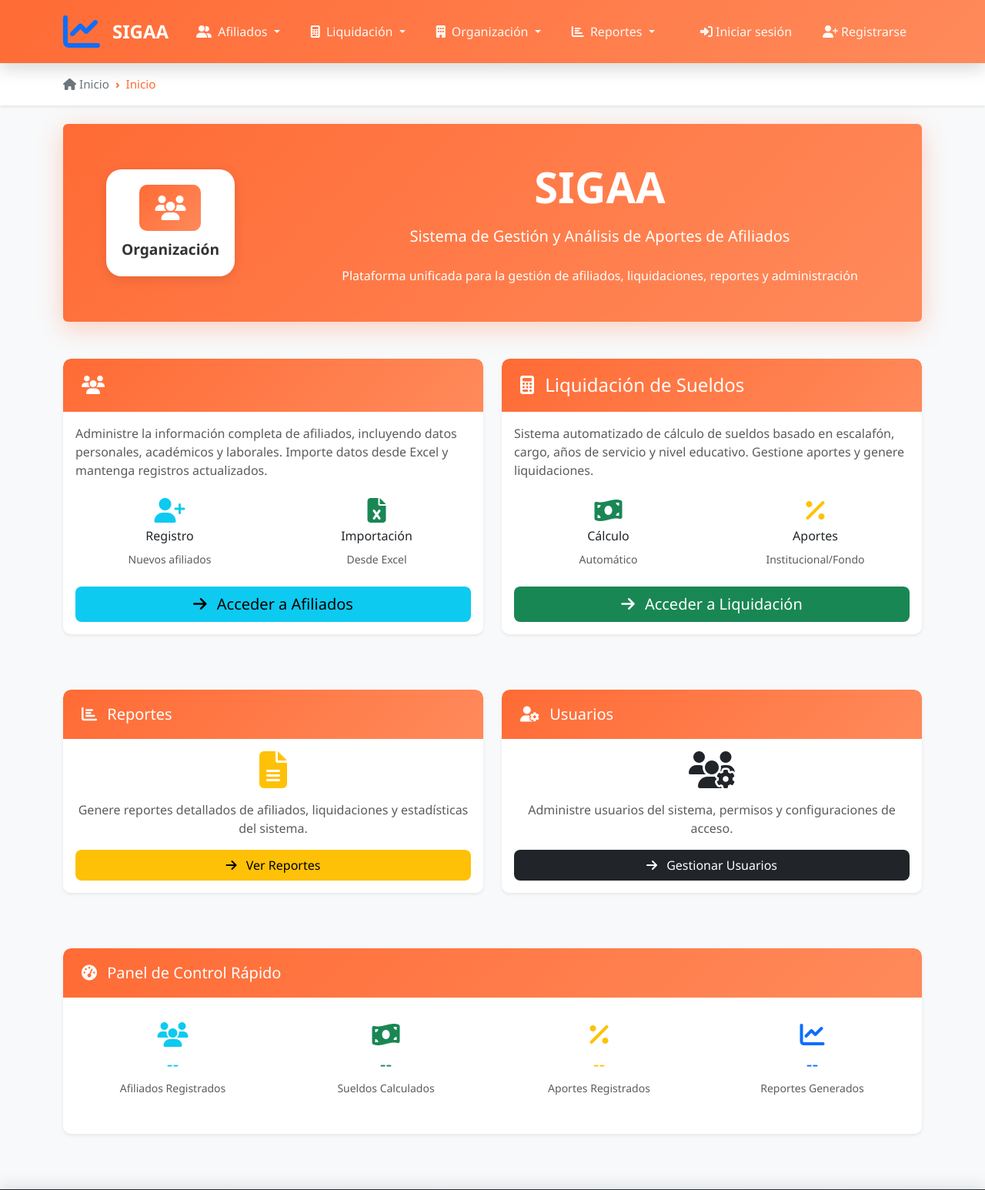
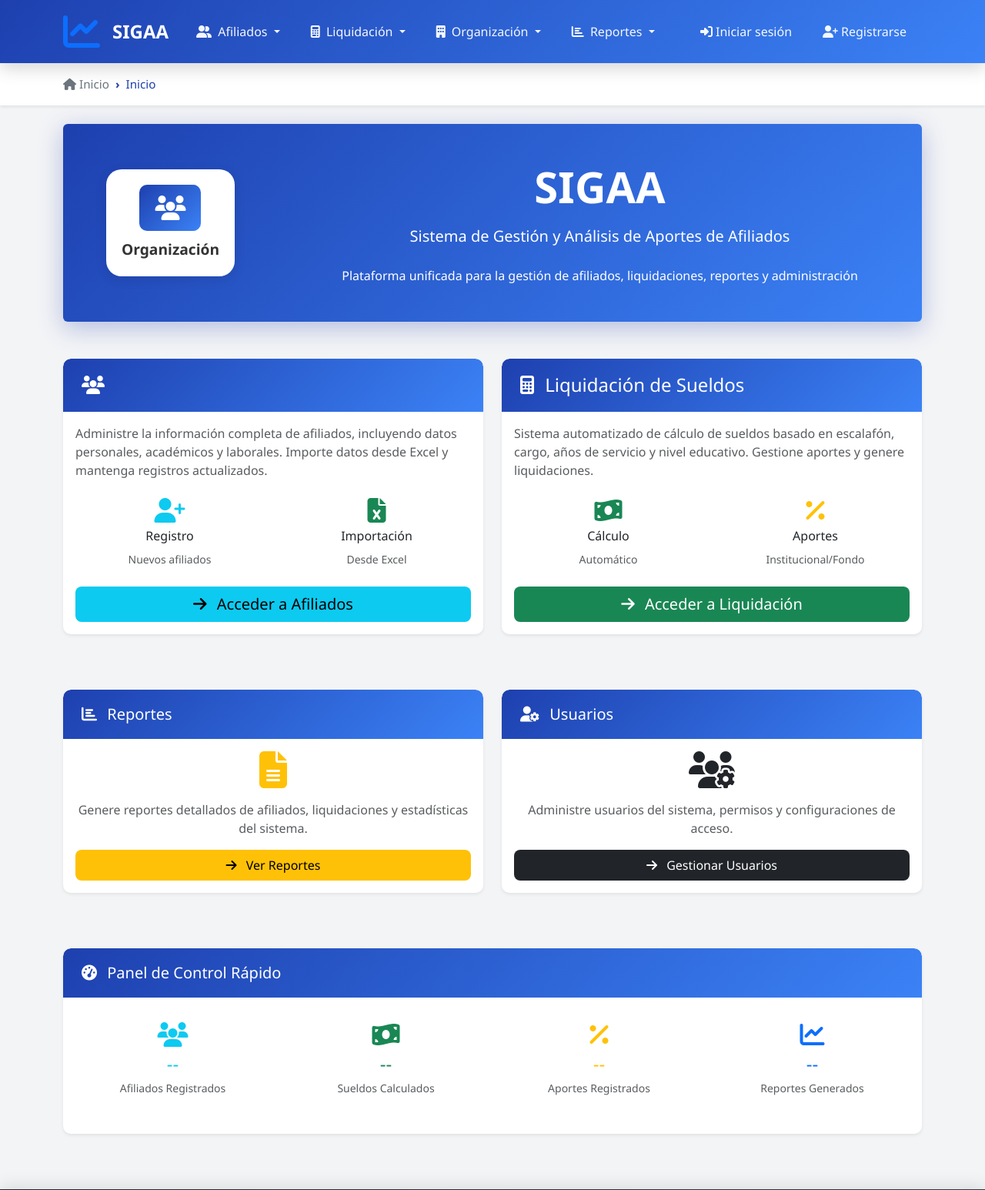
Before and after one commit to Auder20/SIGAA-DEMO, a Django app: page / in a window 1280 px wide. Shown: the top 1546 px of the page at 77% size. Run offline with Django 5.2, Linux system fonts and the light colour scheme; data that the repository does not hold is empty; parts of the project's set-up code (start-up, migrations or seed data) failed here and were passed over.

Commit message:
cambio en color de templates

```diff
--- a/afiliados/templates/afiliados/main.html
+++ b/afiliados/templates/afiliados/main.html
@@ -24,7 +24,7 @@
 <!-- Statistics Row -->
 <div class="row mb-4">
     <div class="col-lg-3 col-md-6 mb-3">
-        <div class="card" style="background: linear-gradient(135deg, #FF6B35, #FF8A5B); color: white; border: none; border-radius: 15px; box-shadow: 0 4px 15px rgba(255, 107, 53, 0.3);">
+        <div class="card" style="background: linear-gradient(135deg, #1e40af, #3b82f6); color: white; border: none; border-radius: 15px; box-shadow: 0 4px 15px rgba(30, 64, 175, 0.3);">
             <div class="card-body text-center">
                 <i class="fas fa-users fa-2x mb-3"></i>
                 <div class="stats-number" style="font-size: 2.5rem; font-weight: bold;">{{ total_afiliados|default:0 }}</div>
@@ -107,7 +107,7 @@
 <div class="row">
     <div class="col-lg-6 mb-4">
         <div class="card h-100">
-            <div class="card-header text-white" style="background: linear-gradient(135deg, #FF6B35, #FF8A5B);">
+            <div class="card-header text-white" style="background: linear-gradient(135deg, #1e40af, #3b82f6);">
                 <h5 class="card-title mb-0">
                     <i class="fas fa-database me-2"></i>
                     Gestión de Datos
@@ -135,7 +135,7 @@
 
     <div class="col-lg-6 mb-4">
         <div class="card h-100">
-            <div class="card-header text-white" style="background: linear-gradient(135deg, #FF6B35, #FF8A5B);">
+            <div class="card-header text-white" style="background: linear-gradient(135deg, #1e40af, #3b82f6);">
                 <h5 class="card-title mb-0">
                     <i class="fas fa-calculator me-2"></i>
                     Cálculo de Sueldos
--- a/liquidacion/templates/liquidacion/aporte_list.html
+++ b/liquidacion/templates/liquidacion/aporte_list.html
@@ -97,7 +97,7 @@
 {% if aportes %}
 <div class="row mb-4">
     <div class="col-lg-3 col-md-6 mb-3">
-        <div class="card text-white" style="background: linear-gradient(135deg, #FF6B35, #FF8A5B);">
+        <div class="card text-white" style="background: linear-gradient(135deg, #1e40af, #3b82f6);">
             <div class="card-body text-center">
                 <i class="fas fa-list fa-2x mb-2"></i>
                 <h4>{{ total_aportes }}</h4>
--- a/liquidacion/templates/liquidacion/main.html
+++ b/liquidacion/templates/liquidacion/main.html
@@ -24,7 +24,7 @@
 <!-- Statistics Row -->
 <div class="row mb-4">
     <div class="col-lg-3 col-md-6 mb-3">
-        <div class="card" style="background: linear-gradient(135deg, #FF6B35, #FF8A5B); color: white; border: none; border-radius: 15px; box-shadow: 0 4px 15px rgba(255, 107, 53, 0.3);">
+        <div class="card" style="background: linear-gradient(135deg, #1e40af, #3b82f6); color: white; border: none; border-radius: 15px; box-shadow: 0 4px 15px rgba(30, 64, 175, 0.3);">
             <div class="card-body text-center">
                 <i class="fas fa-money-bill-wave fa-2x mb-3"></i>
                 <div class="stats-number" style="font-size: 2.5rem; font-weight: bold;">{{ sueldos_calculados|default:0 }}</div>
--- a/liquidacion/templates/liquidacion/sueldo_list.html
+++ b/liquidacion/templates/liquidacion/sueldo_list.html
@@ -81,7 +81,7 @@
 {% if sueldos %}
 <div class="row mb-4">
     <div class="col-lg-3 col-md-6 mb-3">
-        <div class="card text-white" style="background: linear-gradient(135deg, #FF6B35, #FF8A5B);">
+        <div class="card text-white" style="background: linear-gradient(135deg, #1e40af, #3b82f6);">
             <div class="card-body text-center">
                 <i class="fas fa-users fa-2x mb-2"></i>
                 <h4>{{ total_sueldos }}</h4>
--- a/reportes/templates/reportes/main.html
+++ b/reportes/templates/reportes/main.html
@@ -24,7 +24,7 @@
 <!-- Statistics Row -->
 <div class="row mb-4">
     <div class="col-lg-3 col-md-6 mb-3">
-        <div class="card" style="background: linear-gradient(135deg, #FF6B35, #FF8A5B); color: white; border: none; border-radius: 15px; box-shadow: 0 4px 15px rgba(255, 107, 53, 0.3);">
+        <div class="card" style="background: linear-gradient(135deg, #1e40af, #3b82f6); color: white; border: none; border-radius: 15px; box-shadow: 0 4px 15px rgba(30, 64, 175, 0.3);">
             <div class="card-body text-center">
                 <i class="fas fa-file-alt fa-2x mb-3"></i>
                 <div class="stats-number" style="font-size: 2.5rem; font-weight: bold;">{{ total_reportes|default:0 }}</div>
@@ -107,7 +107,7 @@
 <div class="row">
     <div class="col-lg-6 mb-4">
         <div class="card h-100">
-            <div class="card-header text-white" style="background: linear-gradient(135deg, #FF6B35, #FF8A5B);">
+            <div class="card-header text-white" style="background: linear-gradient(135deg, #1e40af, #3b82f6);">
                 <h5 class="card-title mb-0">
                     <i class="fas fa-chart-bar me-2"></i>
                     Gestión de Reportes
@@ -135,7 +135,7 @@
 
     <div class="col-lg-6 mb-4">
         <div class="card h-100">
-            <div class="card-header text-white" style="background: linear-gradient(135deg, #FF6B35, #FF8A5B);">
+            <div class="card-header text-white" style="background: linear-gradient(135deg, #1e40af, #3b82f6);">
                 <h5 class="card-title mb-0">
                     <i class="fas fa-download me-2"></i>
                     Exportación de Datos
--- a/tablas/templates/tablas/main.html
+++ b/tablas/templates/tablas/main.html
@@ -24,7 +24,7 @@
 <!-- Statistics Row -->
 <div class="row mb-4">
     <div class="col-lg-3 col-md-6 mb-3">
-        <div class="card" style="background: linear-gradient(135deg, #FF6B35, #FF8A5B); color: white; border: none; border-radius: 15px; box-shadow: 0 4px 15px rgba(255, 107, 53, 0.3);">
+        <div class="card" style="background: linear-gradient(135deg, #1e40af, #3b82f6); color: white; border: none; border-radius: 15px; box-shadow: 0 4px 15px rgba(30, 64, 175, 0.3);">
             <div class="card-body text-center">
                 <i class="fas fa-table fa-2x mb-3"></i>
                 <div class="stats-number" style="font-size: 2.5rem; font-weight: bold;">{{ total_tablas|default:0 }}</div>
@@ -107,7 +107,7 @@
 <div class="row">
     <div class="col-lg-6 mb-4">
         <div class="card h-100">
-            <div class="card-header text-white" style="background: linear-gradient(135deg, #FF6B35, #FF8A5B);">
+            <div class="card-header text-white" style="background: linear-gradient(135deg, #1e40af, #3b82f6);">
                 <h5 class="card-title mb-0">
                     <i class="fas fa-money-bill-wave me-2"></i>
                     Tablas Salariales
@@ -135,7 +135,7 @@
 
     <div class="col-lg-6 mb-4">
         <div class="card h-100">
-            <div class="card-header text-white" style="background: linear-gradient(135deg, #FF6B35, #FF8A5B);">
+            <div class="card-header text-white" style="background: linear-gradient(135deg, #1e40af, #3b82f6);">
                 <h5 class="card-title mb-0">
                     <i class="fas fa-gift me-2"></i>
                     Sistema de Bonificaciones
--- a/templates/base.html
+++ b/templates/base.html
@@ -19,18 +19,18 @@
     <!-- Custom Styles -->
     <style>
         :root {
-            --primary-color: #FF6B35;
-            --primary-dark: #E55A2B;
-            --primary-light: #FF8A5B;
+            --primary-color: #1e40af;
+            --primary-dark: #1e3a8a;
+            --primary-light: #3b82f6;
             --secondary-color: #6c757d;
             --success-color: #28a745;
             --info-color: #17a2b8;
             --warning-color: #ffc107;
             --danger-color: #dc3545;
-            --light-color: #f8f9fa;
-            --dark-color: #212529;
-            --orange-gradient: linear-gradient(135deg, #FF6B35, #FF8A5B);
-            --orange-light: #FFF4F0;
+            --light-color: #f3f4f6;
+            --dark-color: #1f2937;
+            --blue-gradient: linear-gradient(135deg, #1e40af, #3b82f6);
+            --blue-light: #eff6ff;
             --shadow-sm: 0 2px 4px rgba(0,0,0,.08);
             --shadow-md: 0 4px 8px rgba(0,0,0,.1);
             --shadow-lg: 0 8px 20px rgba(0,0,0,.15);
@@ -44,7 +44,7 @@
 
         body {
             font-family: 'Segoe UI', Tahoma, Geneva, Verdana, sans-serif;
-            background-color: #f8f9fa;
+            background-color: #f3f4f6;
             min-height: 100vh;
             display: flex;
             flex-direction: column;
@@ -56,7 +56,7 @@
 
         /* Navbar Mejorado */
         .navbar {
-            background: var(--orange-gradient) !important;
+            background: var(--blue-gradient) !important;
             box-shadow: var(--shadow-lg);
             padding: 0.75rem 0;
         }
@@ -160,7 +160,7 @@
         }
 
         .card-header {
-            background: var(--orange-gradient);
+            background: var(--blue-gradient);
             color: white;
             border: none;
             padding: 1.25rem 1.5rem;
--- a/templates/home.html
+++ b/templates/home.html
@@ -6,8 +6,8 @@ de Aportes de Afiliados{% endblock %} {% block breadcrumb_items %}
 <div
   class="jumbotron text-white text-center py-5 mb-5 rounded"
   style="
-    background: linear-gradient(135deg, #ff6b35, #ff8a5b);
-    box-shadow: 0 8px 32px rgba(255, 107, 53, 0.3);
+    background: linear-gradient(135deg, #1e40af, #3b82f6);
+    box-shadow: 0 8px 32px rgba(30, 64, 175, 0.3);
   "
 >
   <div class="container">
@@ -27,7 +27,7 @@ de Aportes de Afiliados{% endblock %} {% block breadcrumb_items %}
             style="
               width: 80px;
               height: 60px;
-              background: linear-gradient(135deg, #ff6b35, #ff8a5b);
+              background: linear-gradient(135deg, #1e40af, #3b82f6);
               border-radius: 10px;
               display: flex;
               align-items: center;
@@ -70,7 +70,7 @@ de Aportes de Afiliados{% endblock %} {% block breadcrumb_items %}
     <div class="card h-100 border-0 shadow-sm hover-card">
       <div
         class="card-header text-white"
-        style="background: linear-gradient(135deg, #ff6b35, #ff8a5b)"
+        style="background: linear-gradient(135deg, #1e40af, #3b82f6)"
       >
         <h4 class="card-title mb-0">
           <i class="fas fa-users me-2"></i>
@@ -115,7 +115,7 @@ de Aportes de Afiliados{% endblock %} {% block breadcrumb_items %}
     <div class="card h-100 border-0 shadow-sm hover-card">
       <div
         class="card-header text-white"
-        style="background: linear-gradient(135deg, #ff6b35, #ff8a5b)"
+        style="background: linear-gradient(135deg, #1e40af, #3b82f6)"
       >
         <h4 class="card-title mb-0">
           <i class="fas fa-calculator me-2"></i>
@@ -164,7 +164,7 @@ de Aportes de Afiliados{% endblock %} {% block breadcrumb_items %}
     <div class="card h-100 border-0 shadow-sm hover-card">
       <div
         class="card-header text-white"
-        style="background: linear-gradient(135deg, #ff6b35, #ff8a5b)"
+        style="background: linear-gradient(135deg, #1e40af, #3b82f6)"
       >
         <h5 class="card-title mb-0">
           <i class="fas fa-chart-bar me-2"></i>
@@ -192,7 +192,7 @@ de Aportes de Afiliados{% endblock %} {% block breadcrumb_items %}
     <div class="card h-100 border-0 shadow-sm hover-card">
       <div
         class="card-header text-white"
-        style="background: linear-gradient(135deg, #ff6b35, #ff8a5b)"
+        style="background: linear-gradient(135deg, #1e40af, #3b82f6)"
       >
         <h5 class="card-title mb-0">
           <i class="fas fa-user-cog me-2"></i>
@@ -280,7 +280,7 @@ de Aportes de Afiliados{% endblock %} {% block breadcrumb_items %}
   /* Dark mode support for home styles */
   @media (prefers-color-scheme: dark) {
     .jumbotron {
-      background: linear-gradient(135deg, #ff6b35, #ff8a5b);
+      background: linear-gradient(135deg, #1e40af, #3b82f6);
     }
 
     .bg-light {
@@ -299,7 +299,7 @@ de Aportes de Afiliados{% endblock %} {% block breadcrumb_items %}
   /* Dark mode support for home styles */
   @media (prefers-color-scheme: dark) {
     .jumbotron {
-      background: linear-gradient(135deg, #ff6b35, #ff8a5b);
+      background: linear-gradient(135deg, #1e40af, #3b82f6);
     }
 
     .bg-light {
--- a/users/templates/users/main.html
+++ b/users/templates/users/main.html
@@ -24,7 +24,7 @@
 <!-- Statistics Row -->
 <div class="row mb-4">
     <div class="col-lg-3 col-md-6 mb-3">
-        <div class="card" style="background: linear-gradient(135deg, #FF6B35, #FF8A5B); color: white; border: none; border-radius: 15px; box-shadow: 0 4px 15px rgba(255, 107, 53, 0.3);">
+        <div class="card" style="background: linear-gradient(135deg, #1e40af, #3b82f6); color: white; border: none; border-radius: 15px; box-shadow: 0 4px 15px rgba(30, 64, 175, 0.3);">
             <div class="card-body text-center">
                 <i class="fas fa-users fa-2x mb-3"></i>
                 <div class="stats-number" style="font-size: 2.5rem; font-weight: bold;">{{ total_usuarios|default:0 }}</div>
@@ -107,7 +107,7 @@
 <div class="row">
     <div class="col-lg-6 mb-4">
         <div class="card h-100">
-            <div class="card-header text-white" style="background: linear-gradient(135deg, #FF6B35, #FF8A5B);">
+            <div class="card-header text-white" style="background: linear-gradient(135deg, #1e40af, #3b82f6);">
                 <h5 class="card-title mb-0">
                     <i class="fas fa-users me-2"></i>
                     Gestión de Usuarios
@@ -135,7 +135,7 @@
 
     <div class="col-lg-6 mb-4">
         <div class="card h-100">
-            <div class="card-header text-white" style="background: linear-gradient(135deg, #FF6B35, #FF8A5B);">
+            <div class="card-header text-white" style="background: linear-gradient(135deg, #1e40af, #3b82f6);">
                 <h5 class="card-title mb-0">
                     <i class="fas fa-shield-alt me-2"></i>
                     Seguridad y Permisos
```
Also changed, not shown: other parts of templates/base.html (+21 -21 lines), templates/admin/base_site.html (+14 -14 lines).
